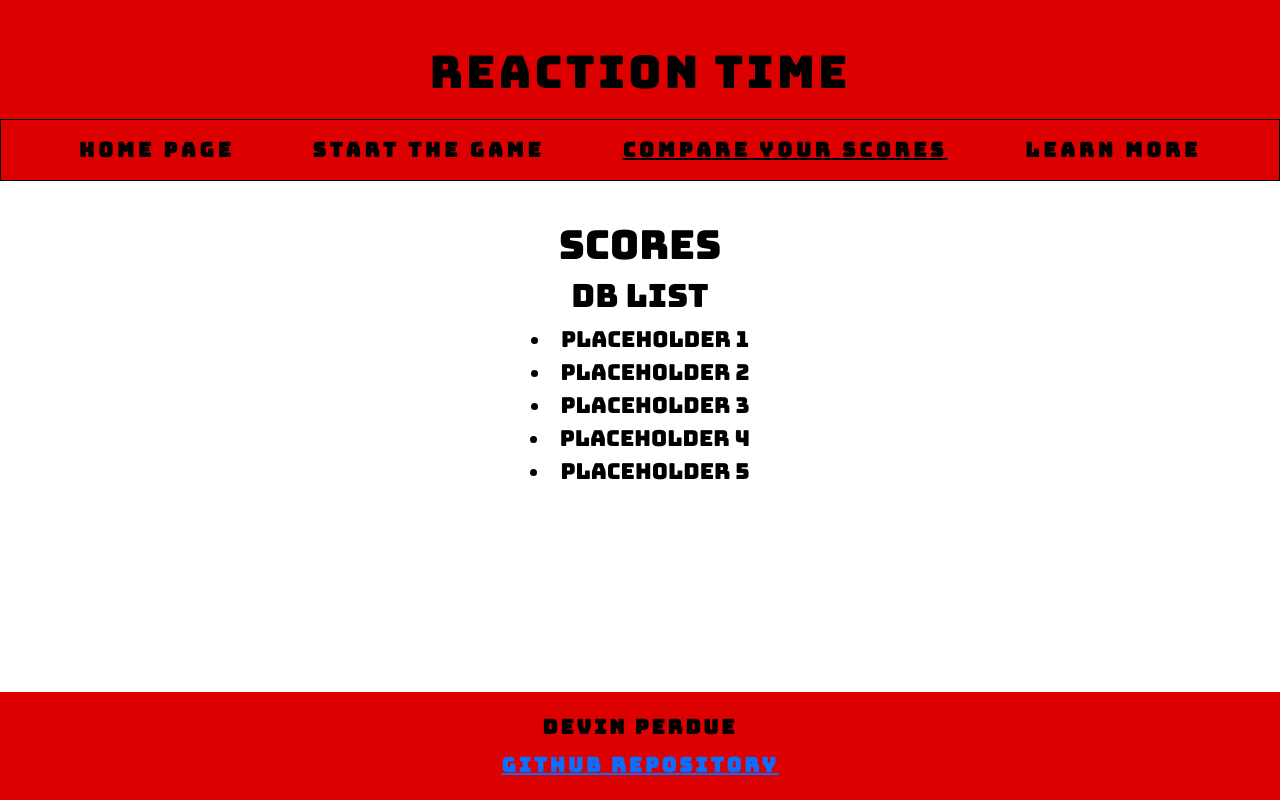
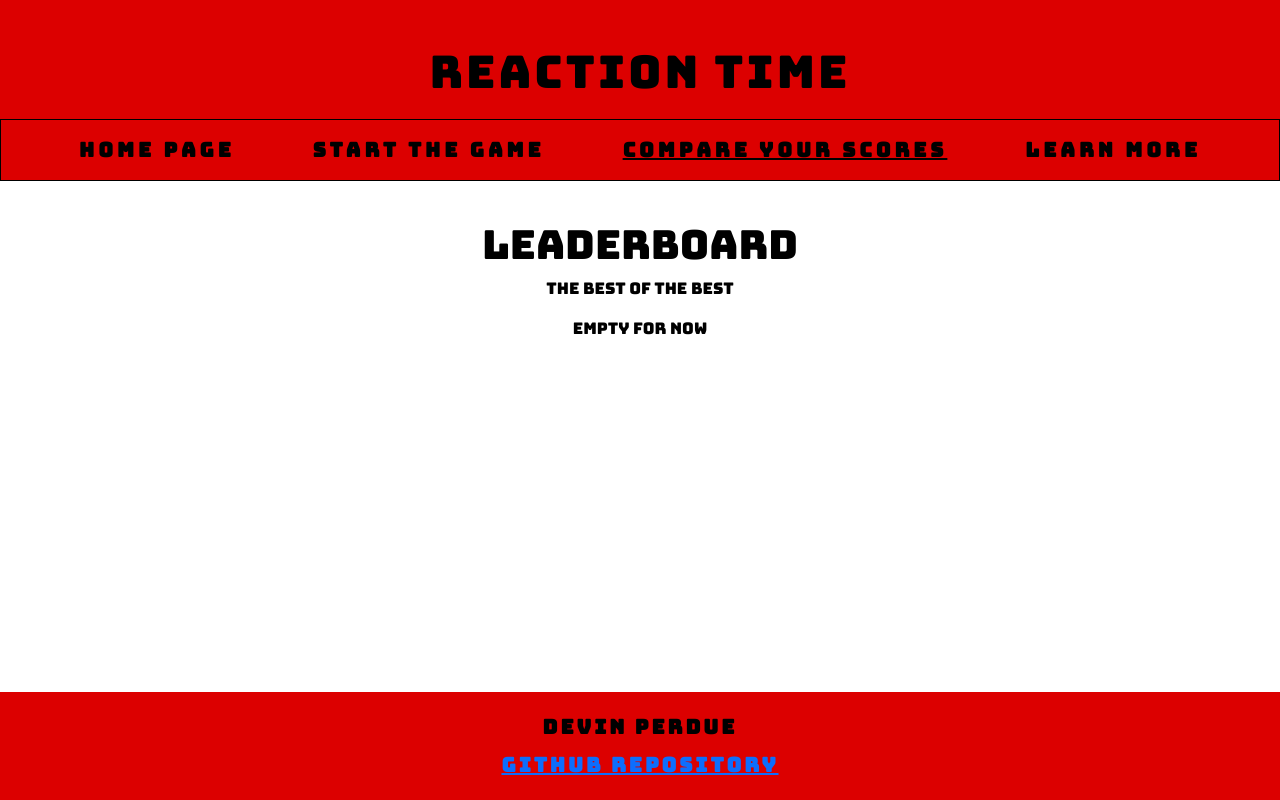
Before and after one commit to perdue-d/startup, a React (Vite) app: page /scores in a window 1280 px wide. Built offline with nearby package versions, Linux system fonts and the light colour scheme.

Commit message:
finished a real basic react for the scores

```diff
--- a/src/scores/scores.jsx
+++ b/src/scores/scores.jsx
@@ -1,19 +1,48 @@
+
 import React from 'react';
 
-export function Scores() {
+export function Scores({ scores, user }) {
+  const sortedScores = [...scores].sort(
+    (a, b) => b.score - a.score
+  );
+
   return (
     <main className="page-content">
-      <h1>Scores</h1>
+      <h1>Leaderboard</h1>
 
-      <h2>DB List</h2>
+      <p>The best of the best</p>
 
-      <ul className="score-list">
-        <li>Placeholder 1</li>
-        <li>Placeholder 2</li>
-        <li>Placeholder 3</li>
-        <li>Placeholder 4</li>
-        <li>Placeholder 5</li>
-      </ul>
+      {user && <h2>Current Player: {user}</h2>}
+
+      {sortedScores.length === 0 ? (
+        <p>empty for now</p>
+      ) : (
+        <table className="table table-striped score-table">
+          <thead>
+            <tr>
+              <th>Rank</th>
+              <th>Player</th>
+              <th>Score</th>
+              <th>Date</th>
+            </tr>
+          </thead>
+
+          <tbody>
+            {sortedScores.map((entry, index) => (
+              <tr key={entry.id || index}>
+                <td>{index + 1}</td>
+                <td>{entry.name}</td>
+                <td>{entry.score}</td>
+                <td>
+                  {entry.date
+                    ? new Date(entry.date).toLocaleDateString()
+                    : '-'}
+                </td>
+              </tr>
+            ))}
+          </tbody>
+        </table>
+      )}
     </main>
   );
 }
```
